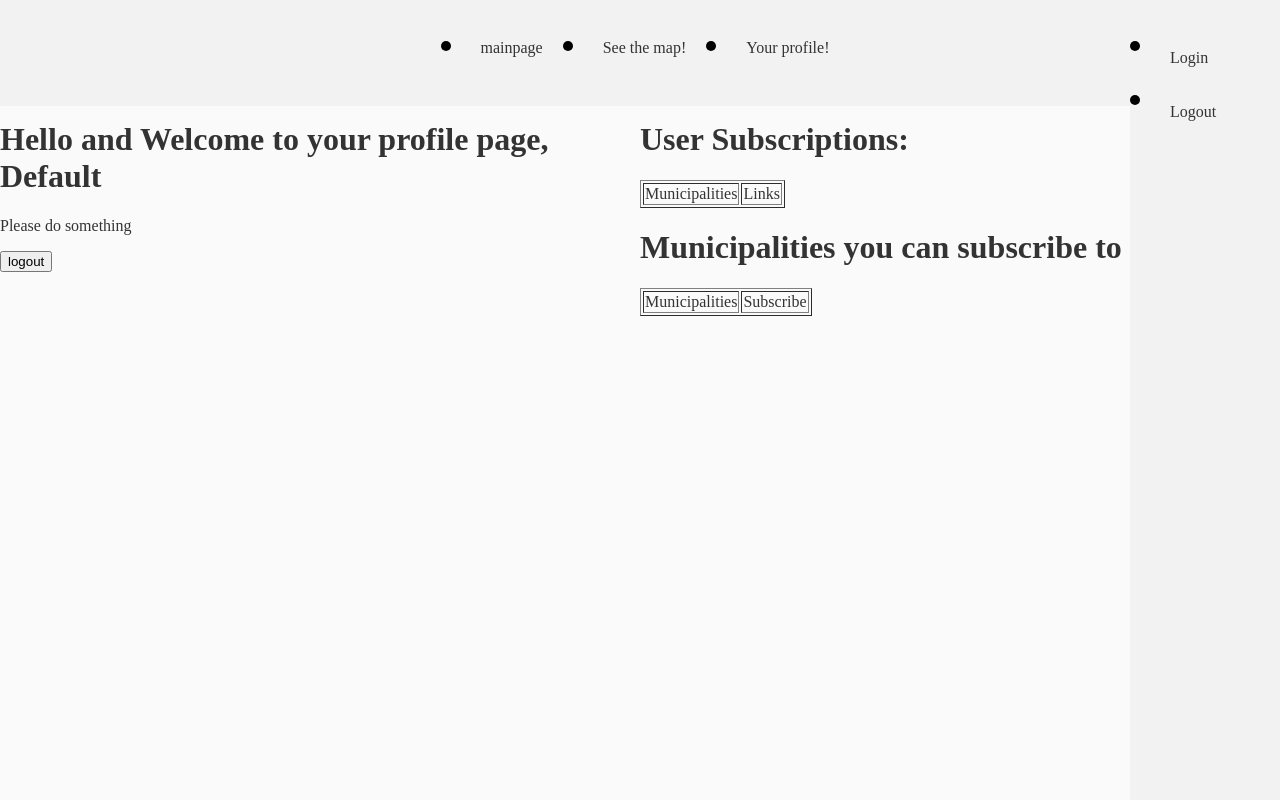
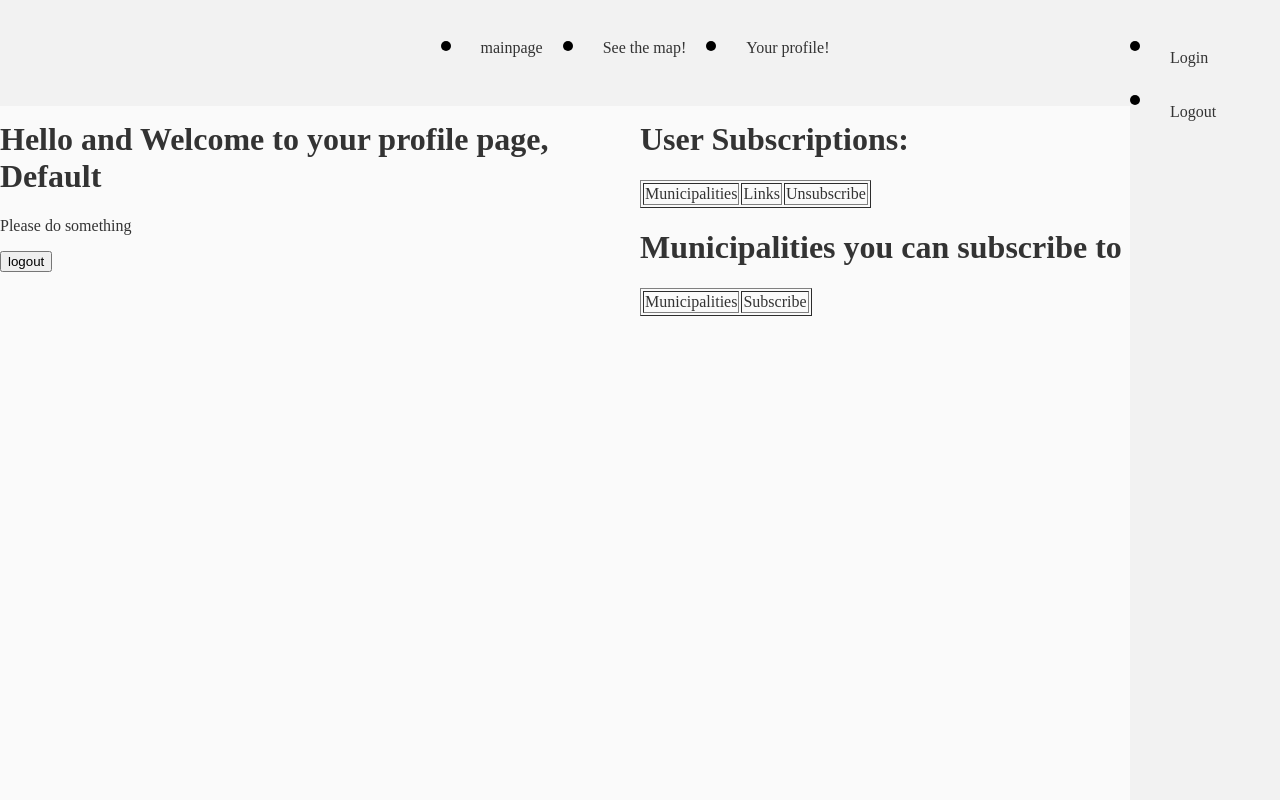
Before and after one commit to nickgismokato/DISProj, a Flask app: page /profile in a window 1280 px wide. Run offline with Flask 3, Linux system fonts and the light colour scheme; data that the repository does not hold is empty; some libraries are stand-ins or nearby versions.

Commit message:
Created unsubscribe and fixed smaller stuff

```diff
--- a/source/db/db_interface.py
+++ b/source/db/db_interface.py
@@ -566,7 +566,7 @@ def getsubscribed(uid):
             conn.close()
         return kommuner
 
-def unsubscribe(uid, municipalityname):
+def unsubscribeUser(uid, municipalityname):
     conn = None
     conf = params()
 
@@ -578,7 +578,7 @@ def unsubscribe(uid, municipalityname):
         cur = conn.cursor()
 
         #fetch init script
-        with open('source/db/subscribers.sql','r') as sql_file:
+        with open('source/db/unsubscribe.sql','r') as sql_file:
             content = sql_file.read()
 
         values = (municipalityname, uid)
--- a/source/main.py
+++ b/source/main.py
@@ -42,8 +42,11 @@ def listYouCanSubscribeTo():
     TotalList = getmunicipalities()
     returnList = sorted(list(set(TotalList)-set(userClass.UserSubs)))
     return returnList
-def userSubsribe(muniName):
+def userSubscribe(muniName):
     subscribeUser(userClass.UID, muniName)
+    userClass.updateSubs()
+def userUnsubscribe(muniName):
+    unsubscribeUser(userClass.UID, muniName)
     userClass.updateSubs()
 
 #Initialize all the necesary stuff from the beginning
@@ -108,10 +111,16 @@ def logout():
 def subscribe():
     if request.method == "POST":
         print(request.form['Subscribe'])
-        userSubsribe(request.form['Subscribe'])
+        userSubscribe(request.form['Subscribe'])
         userClass.updateSubs()
     return redirect('profile')
-
+@app.route("/unsubscribe", methods=['GET','POST'])
+def unsubscribe():
+    if request.method == "POST":
+        print(request.form['Unsubscribe'])
+        userUnsubscribe(request.form['Unsubscribe'])
+        userClass.updateSubs()
+    return redirect('profile')
 
 @app.route("/auth/register", methods = ['GET','POST'])
 def register():
--- a/source/templates/profile.html
+++ b/source/templates/profile.html
@@ -45,6 +45,7 @@
             <tr>
                 <td> Municipalities </td>
                 <td> Links </td>
+                <td> Unsubscribe </td>
             </tr>
         </thead>
         <tbody>
@@ -52,6 +53,12 @@
                 <tr>
                     <td>{{ elm[1] }}</td>
                     <td><a href="http://127.0.0.1:5000/kommune/{{ elm[1] }}" target="_self">Click Here</a></td>
+                    <td>
+                        <form action="{{ url_for('unsubscribe') }}" method="POST">
+                            <input id="{{ elm[1]}}" name="Unsubscribe" type="hidden" value="{{ elm[1] }}">
+                            <button type="submit"> Subscribe </button>
+                        </form>
+                    </td>
                 </tr>
             {% endfor %}
         </tbody>
```
